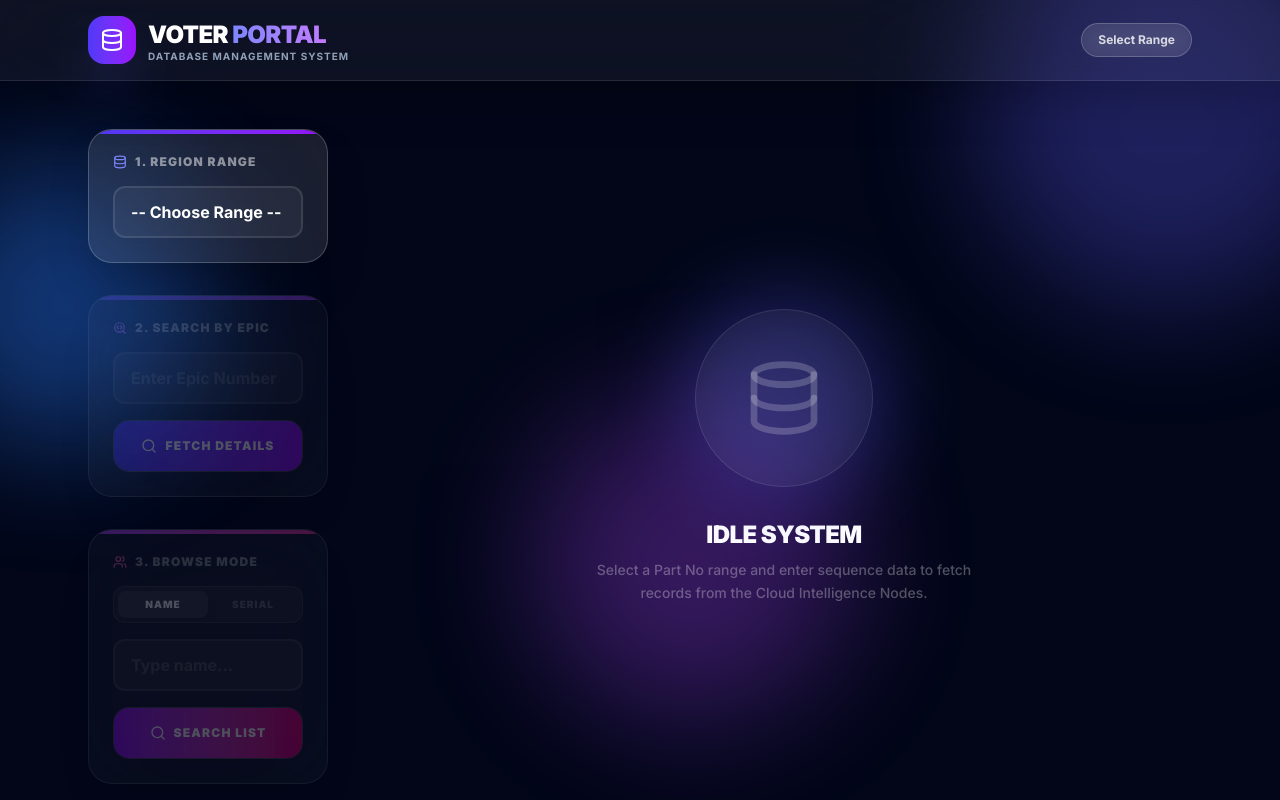
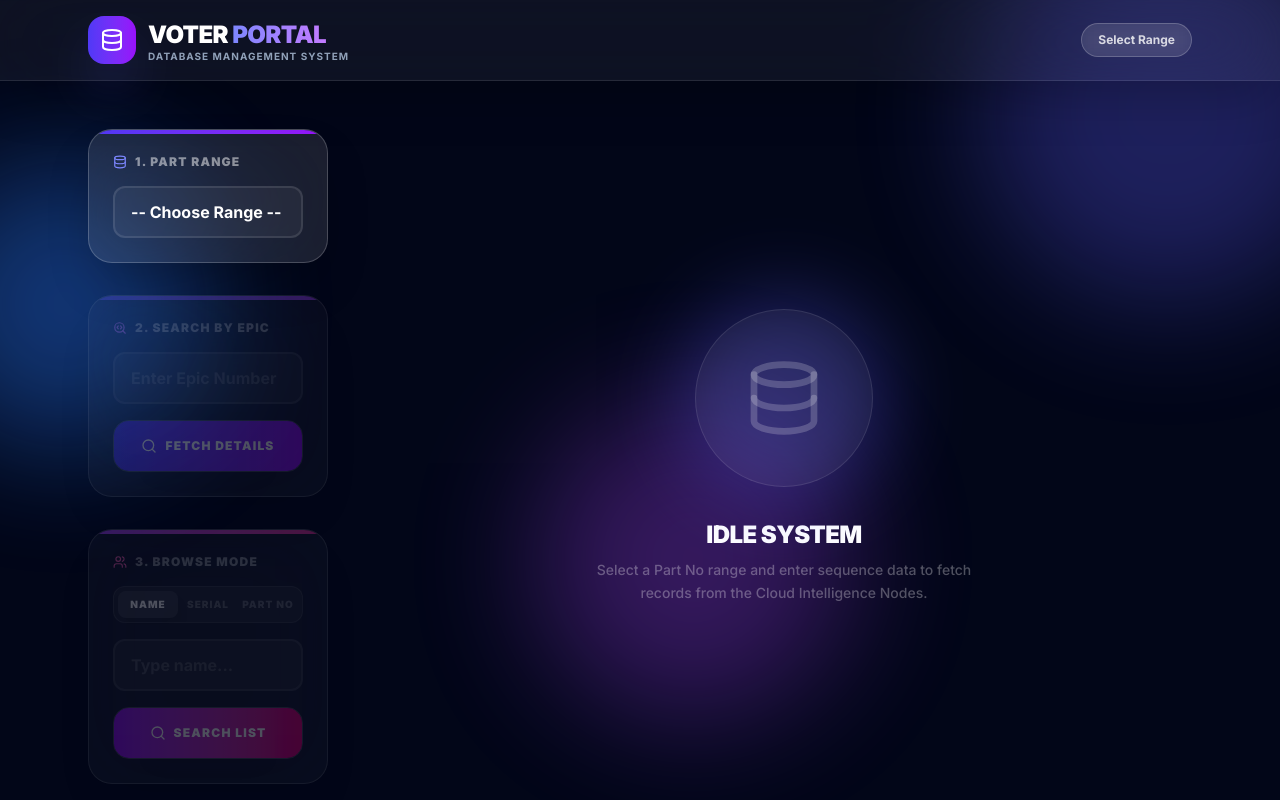
Before and after one commit to rakeshsaini007/Voter-information-portal, a React (Vite) app: page / in a window 1280 px wide. Shown: the top 800 px of the page. Built offline with nearby package versions, Linux system fonts and the light colour scheme.

Commit message:
feat: Enable searching by Part No.
Adds 'part' as a searchable field. Modifies search logic to perform exact matches for 'part' and 'serial' numbers, and partial matches for elector names. Updates UI to include 'part' as a search option.

```diff
--- a/code.js
+++ b/code.js
@@ -46,8 +46,15 @@ function doGet(e) {
     else return contentResponse({ error: "Invalid searchBy parameter" });
 
     const results = rows
-      .filter(row => String(row[colIndex]).toLowerCase().includes(query))
-      .slice(0, 50) // Limit results
+      .filter(row => {
+        const cellValue = String(row[colIndex]).toLowerCase().trim();
+        // Exact match for Part No and Serial No to prevent "1" matching "10", "100" etc.
+        if (searchBy === 'part' || searchBy === 'serial') {
+          return cellValue === query.trim();
+        }
+        // Partial match for Elector's Name
+        return cellValue.includes(query.trim());
+      })
       .map(row => rowToObject(headers, row));
 
     return contentResponse({ data: results });
--- a/src/App.tsx
+++ b/src/App.tsx
@@ -23,7 +23,7 @@ export default function App() {
   const [sheetName, setSheetName] = useState('');
   const [epicSearch, setEpicSearch] = useState('');
   const [searchQuery, setSearchQuery] = useState('');
-  const [searchBy, setSearchBy] = useState<'name' | 'serial'>('name');
+  const [searchBy, setSearchBy] = useState<'name' | 'serial' | 'part'>('name');
 
   const [loading, setLoading] = useState(false);
   const [isUpdating, setIsUpdating] = useState(false);
@@ -136,7 +136,7 @@ export default function App() {
                 <div className="absolute top-0 left-0 w-full h-1 primary-gradient"></div>
                 <label className="text-xs font-black text-white/50 uppercase mb-4 flex items-center gap-2 tracking-widest">
                   <Database size={14} className="text-indigo-400" />
-                  1. Region Range
+                  1. PART RANGE
                 </label>
                 <select
                   value={sheetName}
@@ -193,14 +193,14 @@ export default function App() {
                 </label>
                 <form onSubmit={handleGeneralSearch} className="space-y-4">
                   <div className="flex bg-white/5 p-1 rounded-xl border border-white/10">
-                    {(['name', 'serial'] as const).map(type => (
+                    {(['name', 'serial', 'part'] as const).map(type => (
                       <button
                         key={type}
                         type="button"
                         onClick={() => setSearchBy(type)}
                         className={`flex-1 py-1.5 rounded-lg text-[10px] font-black uppercase tracking-widest transition-all ${searchBy === type ? 'bg-white/10 shadow-lg text-white' : 'text-white/30 hover:text-white/50'}`}
                       >
-                        {type}
+                        {type === 'part' ? 'PART NO' : type}
                       </button>
                     ))}
                   </div>
@@ -303,7 +303,7 @@ export default function App() {
                           <div className="bg-indigo-500/20 px-3 py-1.5 rounded-lg text-[10px] font-black uppercase text-indigo-300 border border-indigo-500/30">
                             {voter.EpicNumber}
                           </div>
-                          <div className="text-[10px] font-black text-white/30 uppercase tracking-tighter">P{voter.PartNo} | S{voter.SerialNo}</div>
+                          <div className="text-[10px] font-black text-red-500 uppercase tracking-tighter">P{voter.PartNo} | S{voter.SerialNo}</div>
                         </div>
                         <h3 className="font-black text-white text-xl group-hover:text-indigo-300 transition-colors uppercase tracking-tight">{voter.ElectorsName}</h3>
                         <p className="text-sm font-medium text-white/40 mb-4">{voter.ElectorNameHindi}</p>
```
